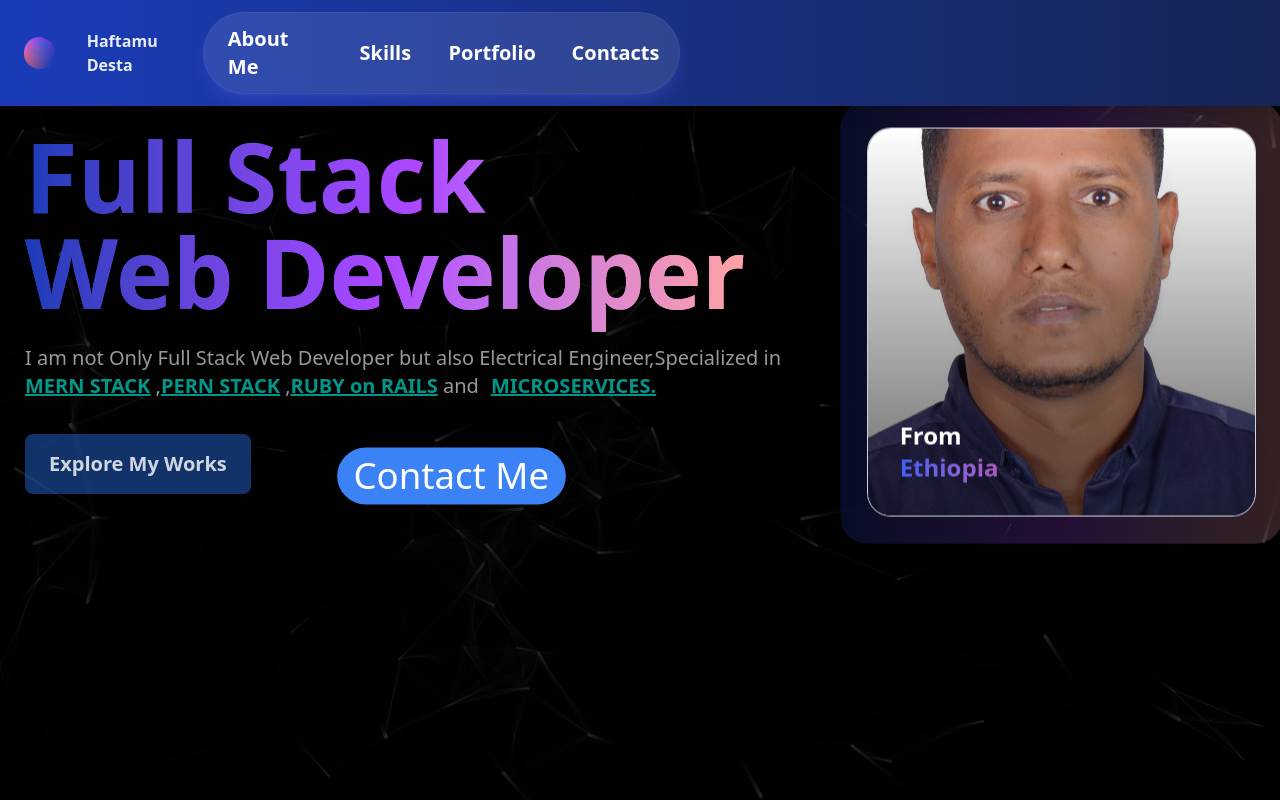
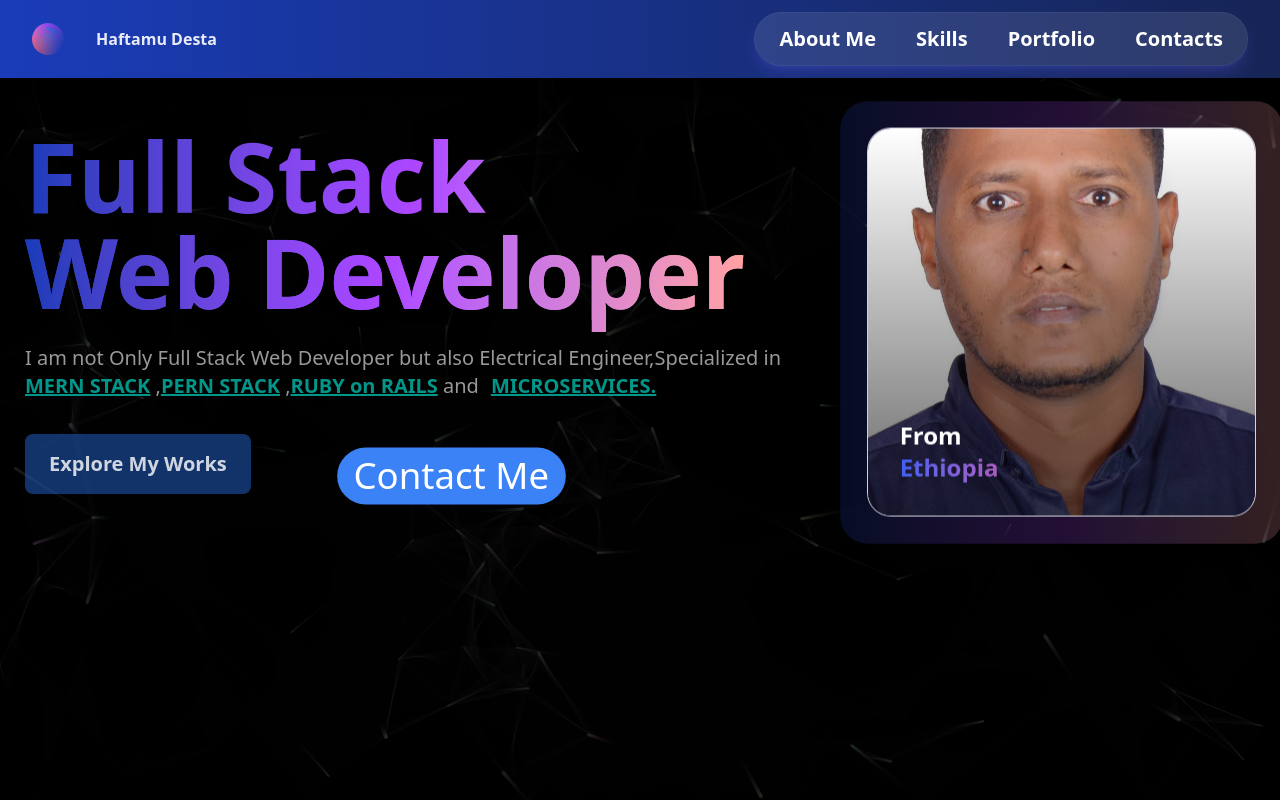
Before and after one commit to haftamudesta/portfolio_nextjs, a Next.js app: page / in a window 1280 px wide. Shown: the top 800 px of the page. Built offline with nearby package versions, Linux system fonts and the light colour scheme.

Commit message:
Fix navbar issues

```diff
--- a/src/components/NavBar.tsx
+++ b/src/components/NavBar.tsx
@@ -19,7 +19,7 @@ export const NavBar = () => {
               className="fixed w-full max-w-[100vw] z-50 bg-gradient-to-r from-blue-800 px-4 to-blue-950 text-white shadow-lg overflow-hidden"
               id='navbar'
             >
-              <div className="flex max-w-2xl  px-2 py-3 items-center justify-between overflow-hidden">
+              <div className="flex items-center justify-between max-w-7xl  px-4 py-3 ">
                 {/* Logo & Name */}
                 <div className="flex items-center gap-8">
                   <div className="relative h-8 w-8 rounded-full overflow-hidden">
@@ -31,14 +31,13 @@ export const NavBar = () => {
             </div>
             <span className="font-semibold text-white/90 group-hover:text-blue-500 transition-colors">Haftamu Desta</span>
           </div>
-          <div className="hidden sm:flex items-center gap-6">
+          <div className="hidden sm:flex items-center gap-8">
             <div className="flex items-center gap-6 bg-white/10 px-4 py-2 rounded-full border border-white/5 shadow-lg shadow-indigo-500/20 text-xl font-bold capitalize">
               {navLinks.map((item, i) => (
                 <MenuItem key={item.name} index={i} href={item.href}>{item.name}</MenuItem>
               ))}
             </div>
           </div>
-          <div>
           <button
             className='sm:hidden p-2 rounded-lg bg-white/10 hover:bg-blue-400 transition-colors'
             onClick={() => setIsOpenMenu(!isOpenMenu)}
@@ -49,7 +48,6 @@ export const NavBar = () => {
               <Bars3Icon className='h-6 w-6 text-white' />
             )}
           </button>
-          </div>
         </div>
       </motion.nav>
       {isOpenMenu && (
--- a/src/components/Stats.tsx
+++ b/src/components/Stats.tsx
@@ -9,7 +9,7 @@ const Stats = () => {
     >
         {stats.map(({number,title},index)=>{
             return (
-                <div className="border-2 border-gray-400 mb-4 w-[300px] h-[200px] md:h-[150px] md:pl-4" key={index}>
+                <div className="border-2 border-gray-400 mb-4 w-[250px] h-[200px] md:h-[150px] md:pl-4" key={index}>
                     <button className="p-4  text-pink-300 rounded-full font-bold font-size-[50px] border border-pink-400 border-r-red-700 border-l-slate-700 mt-2">{number}</button>
                     <p className="text-white">{parse(title)}</p>
                 </div>
```
